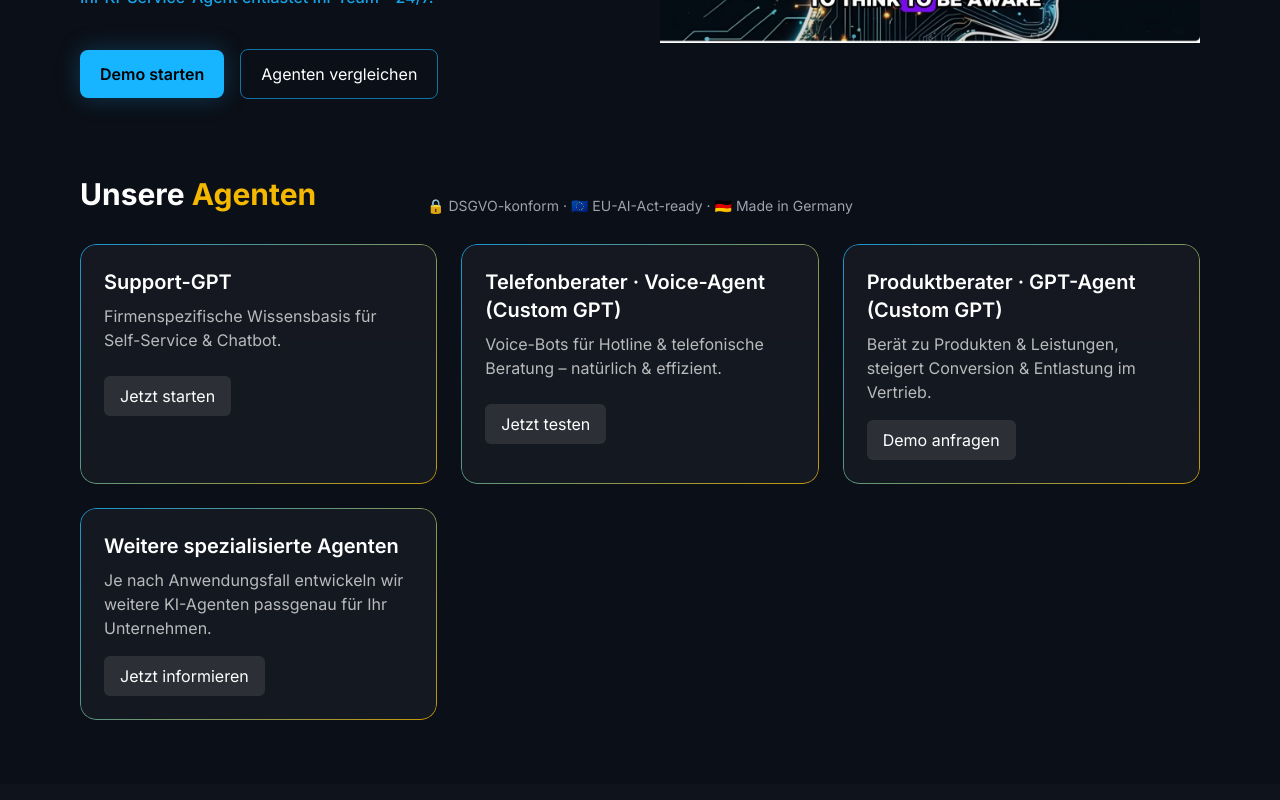
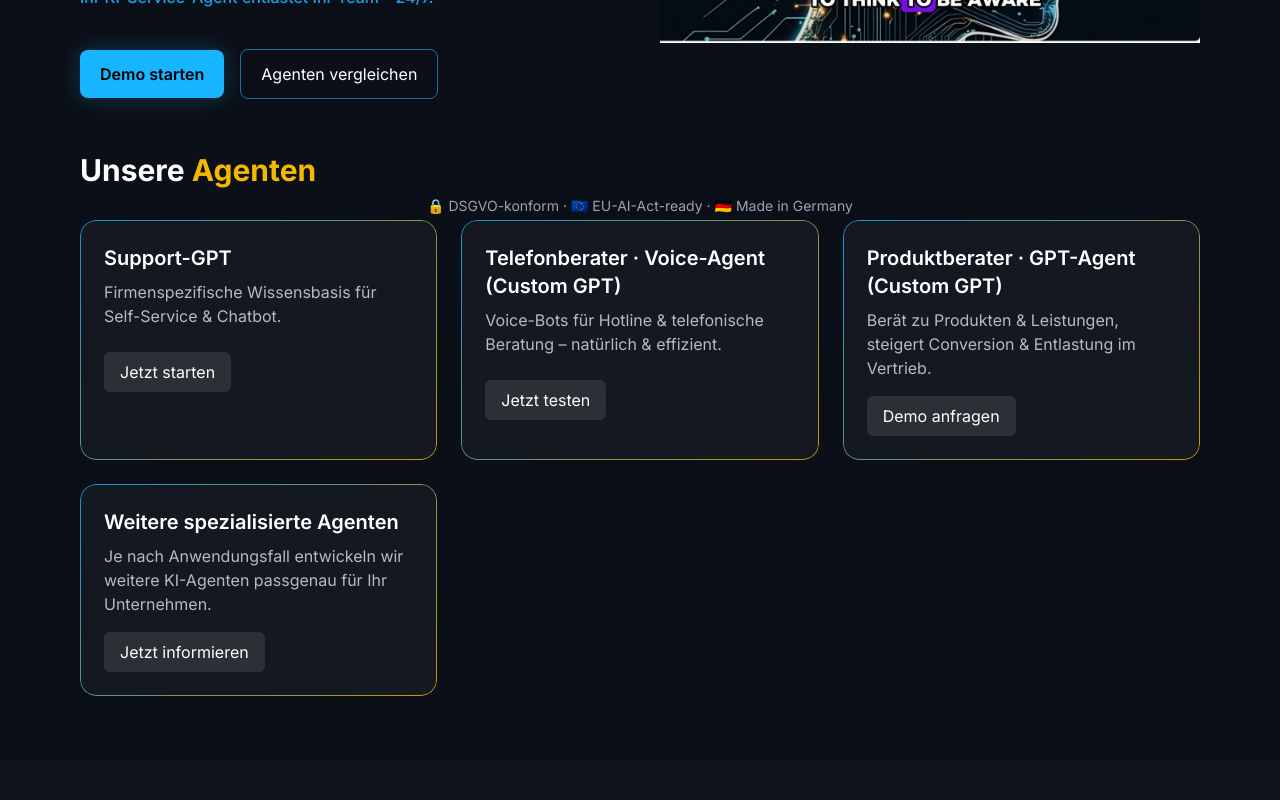
Before and after one commit to DiaBauer/KIservice_clean1, a Next.js app: page / in a window 1280 px wide. Shown: the part 460-1260 px from the top of the page. Built offline with nearby package versions, Linux system fonts and the light colour scheme.

Commit message:
Refactor agenten section with updated styles

```diff
--- a/pages/index.js
+++ b/pages/index.js
@@ -30,7 +30,10 @@ export default function Home() {
         </div>
 
         {/* AGENTEN */}
-        <section id="agenten" className="relative -mt-20 pt-8 pb-12 md:pt-10 md:pb-16">
+        <section
+  id="agenten"
+  className="relative -mt-24 pt-6 pb-12 md:pt-8 md:pb-16 bg-transparent"
+>
           <div className="mx-auto max-w-6xl px-4">
             <motion.h2
               className="text-2xl md:text-3xl font-bold mb-8 text-white"
```
